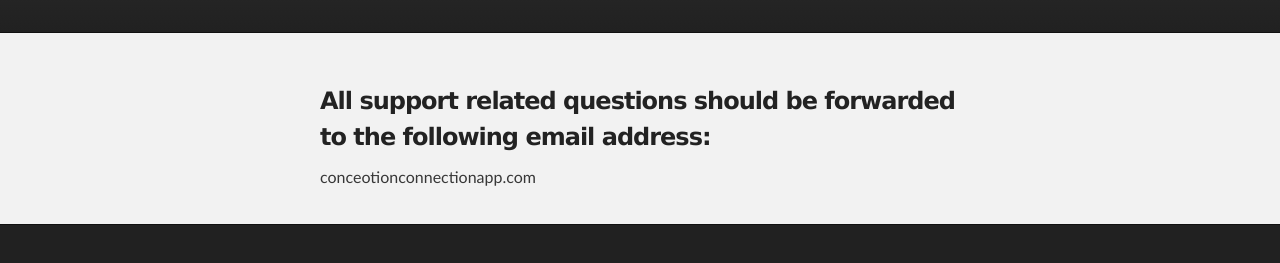
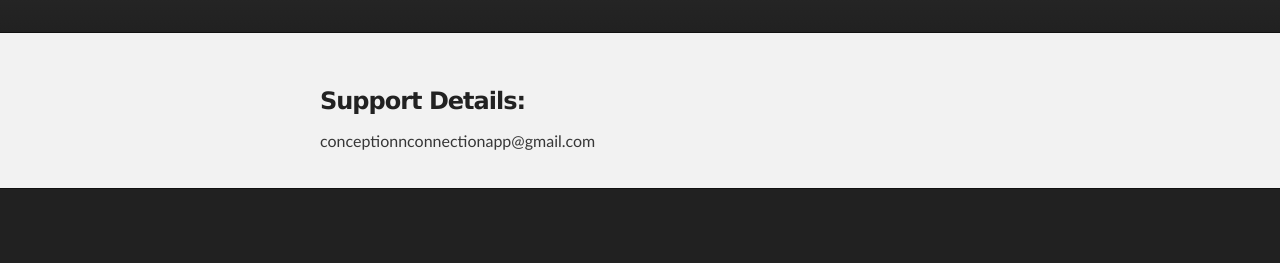
Before and after one commit to stealthycoin/CC-Support, a plain HTML site: page index.html in a window 1280 px wide. Shown: the part 177-440 px from the top of the page. Drawn offline with Linux system fonts and the light colour scheme.

Commit message:
Wow was I even trying?

```diff
--- a/index.html
+++ b/index.html
@@ -27,9 +27,8 @@
     <div id="main_content_wrap" class="outer">
       <section id="main_content" class="inner">
         <h3>
-          <a id="welcome-to-github-pages" class="anchor" href="#welcome-to-github-pages" aria-hidden="true"><span class="octicon octicon-link"></span></a>All support related questions should be forwarded to the following email address:</h3>
-
-        <p>conceotionconnectionapp.com</p>
+          <a id="welcome-to-github-pages" class="anchor" href="#welcome-to-github-pages" aria-hidden="true"><span class="octicon octicon-link"></span></a>Support Details:</h3>
+        <p>conceptionnconnectionapp@gmail.com</p>
       </section>
     </div>
   </body>
```
